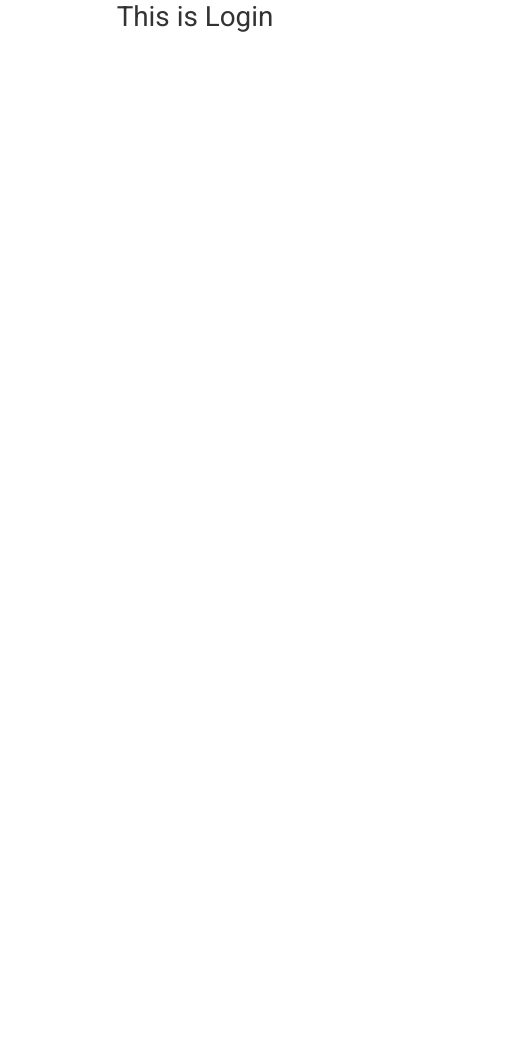
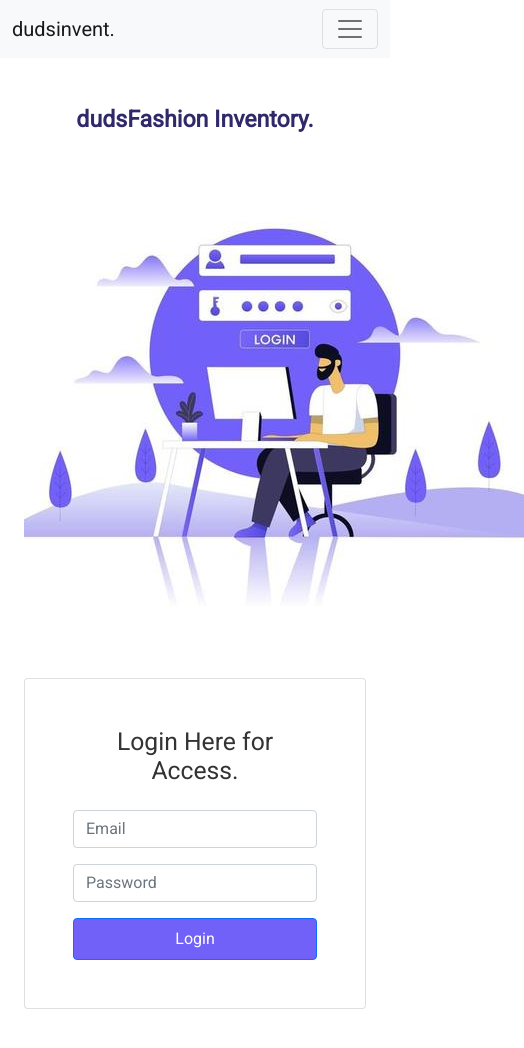
Before and after one commit to Anik-the-dev/Duds-Fashion-Warehouse-client, a React (Create React App) app: page /login in a window 390 px wide. Shown: the top 1048 px of the page, 524 px wide, since content can reach past the window. Before the commit the page ends 844 px from the top, so only its background shows below. Built offline with nearby package versions, Linux system fonts and the light colour scheme.

Commit message:
login page Done responsive

```diff
--- a/src/App.js
+++ b/src/App.js
@@ -7,9 +7,11 @@ import './css/style.css'
 import Blog from './components/Blog/Blog';
 import Login from './components/Login/Login';
 import Signup from './components/Signup/Signup';
+import PrimaryMenu from './components/PrimaryMenu/PrimaryMenu'
 function App() {
   return (
     <div className="App">
+      <PrimaryMenu></PrimaryMenu>
       <Routes>
       <Route path="/" element={<Home />} />
       <Route path="/blog" element={<Blog />} />
--- a/src/components/Home/Home.js
+++ b/src/components/Home/Home.js
@@ -1,12 +1,12 @@
 import React from 'react';
 import Banner from '../Banner/Banner';
 import Inventory from '../Inventory/Inventory';
-import PrimaryMenu from '../PrimaryMenu/PrimaryMenu';
+
 
 const Home = () => {
     return (
         <div>
-            <PrimaryMenu></PrimaryMenu>
+
             <Banner></Banner>
             <Inventory></Inventory>
 
--- a/src/components/Login/Login.js
+++ b/src/components/Login/Login.js
@@ -1,12 +1,62 @@
-import React from 'react';
+import React, { useState } from 'react';
+import auth from '../../firebase.init';
+import { useSignInWithEmailAndPassword } from 'react-firebase-hooks/auth'
+import { Link } from 'react-router-dom';
+import { Card, Col, Container, Form, FormControl, Row } from 'react-bootstrap';
+import login from '../../images/login.jpg'
 
 const Login = () => {
+    // declare the states......
+    const [email, setEmail] = useState('')
+    const [pass, setPass] = useState('')
+
+    // destructuring the hook......
+    const [
+        signInWithEmailAndPassword,
+        user,
+        loading,
+        error,
+    ] = useSignInWithEmailAndPassword(auth);
+
+    // click login btn
+    const handleLoginForm = (e) => {
+        e.preventDefault()
+        signInWithEmailAndPassword(email, pass)
+
+    }
+    console.log(user?.user?.uid)
     return (
-        <div>
-            <h1>This is Login</h1>
+        <Container>
+            <h1 className='mt-5 fw-6 fs-3 text-md-start text-center' style={{color:"#2F2869"}}>dudsFashion Inventory.</h1>
+            <Row className='my-5'>
+                <Col sm>
+                    <div className='login-text my-4'>
+                        <img src={login} alt='Login'/>
 
 
-        </div>
+
+                    </div>
+                </Col>
+
+                <Col sm>
+                    <Card className='p-5 mt-5'>
+                        <h2>Login Here for Access.</h2>
+
+                        <form onSubmit={handleLoginForm}>
+                            <Form.Control className='mt-3' onBlur={(e) => setEmail(e.target.value)} type="email" name="email" placeholder="Email" required>
+
+                            </Form.Control>
+                            <FormControl className='mt-3' onBlur={(e) => setPass(e.target.value)} type="password" name="password" placeholder="Password" required/>
+
+
+                            <input type="submit" value="Login" className="btn btn-primary w-100 p-2 mt-3" style={{backgroundColor:"#7161F8"}}></input>
+                        </form>
+
+                    </Card>
+                </Col>
+            </Row>
+
+        </Container>
     );
 };
 
```
Also changed, not shown: src/components/RequireAuth/RequireAuth.js (+18 -0 lines), src/images/login.jpg (added), src/images/signup.webp (added).
